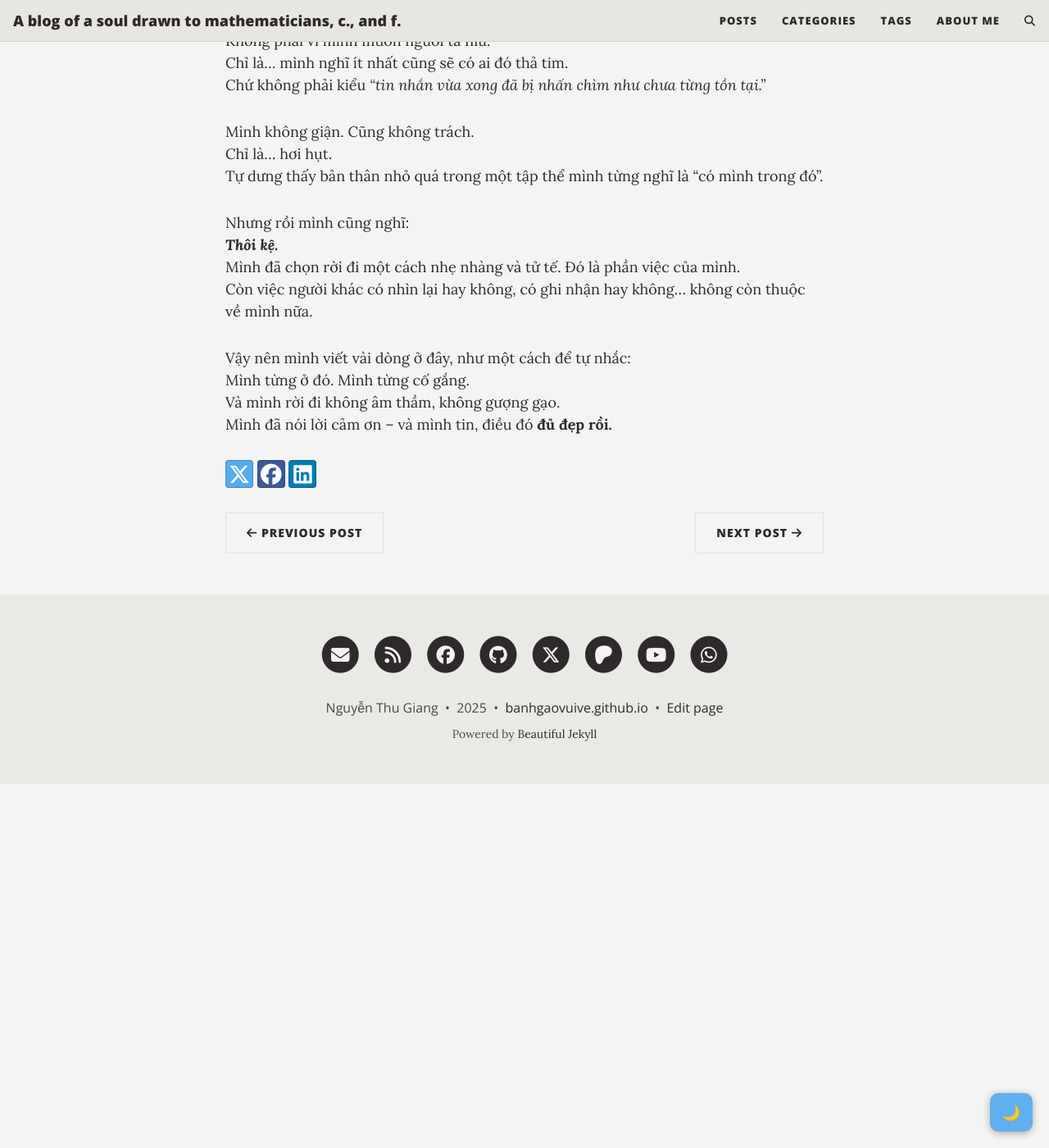
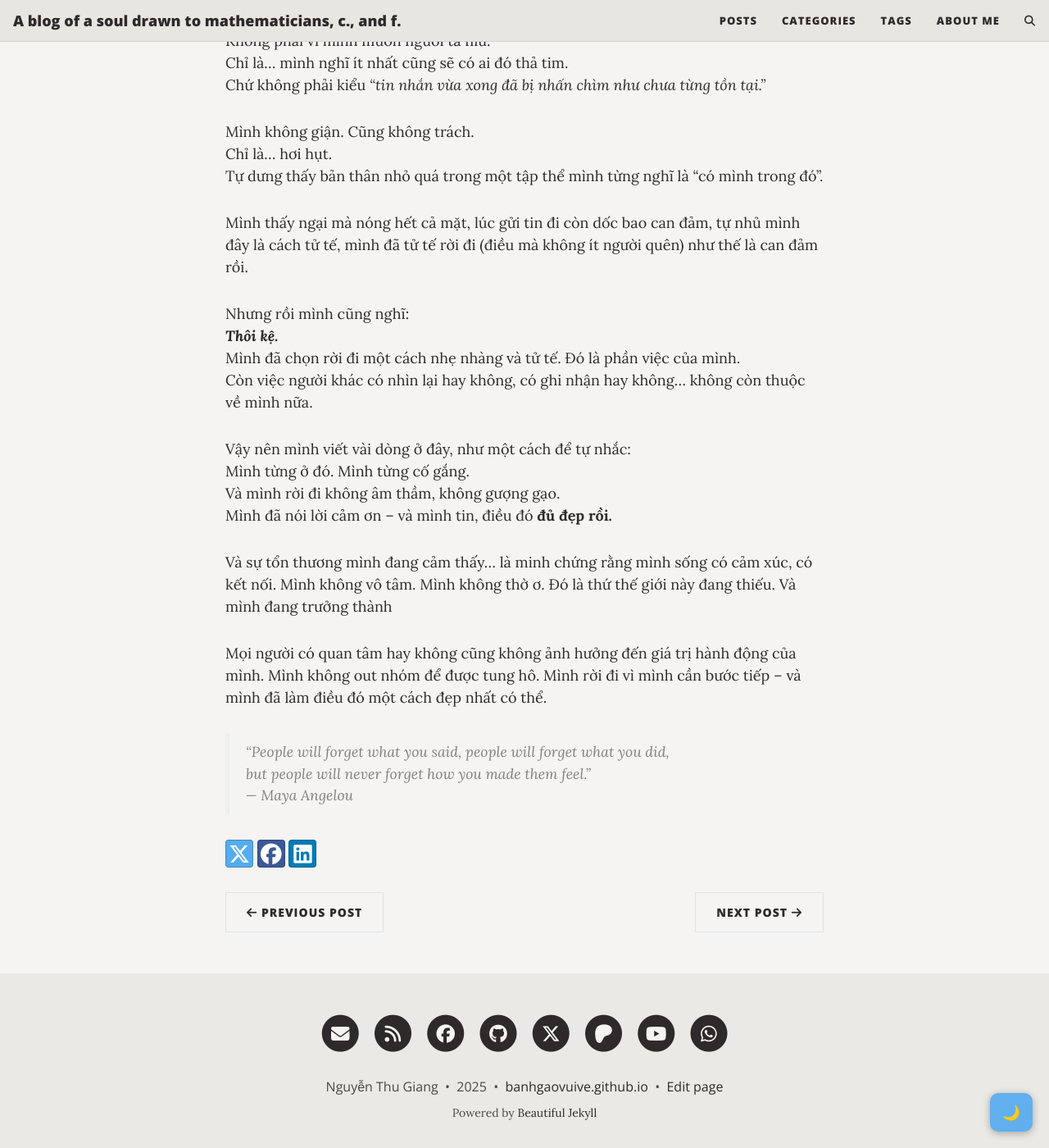
Before and after one commit to banhgaovuive/banhgaovuive.github.io, a Jekyll site: the page built from _posts/2025-08-03-motloitambietnho-motchuttonthuong.md, in a window 1280 px wide and 1400 px high, scrolled down 809 px. Shown: the whole window at 82% size. Built offline with Jekyll 4.4.1, drawn with Linux system fonts in a browser that asks for light colours; comment, search, counter and statistics services are not loaded.

Commit message:
Update 2025-08-03-motloitambietnho-motchuttonthuong.md

```diff
--- a/_posts/2025-08-03-motloitambietnho-motchuttonthuong.md
+++ b/_posts/2025-08-03-motloitambietnho-motchuttonthuong.md
@@ -28,6 +30,8 @@ Mình không giận. Cũng không trách.
 Chỉ là... hơi hụt.
 Tự dưng thấy bản thân nhỏ quá trong một tập thể mình từng nghĩ là “có mình trong đó”.
 
+Mình thấy ngại mà nóng hết cả mặt, lúc gửi tin đi còn dốc bao can đảm, tự nhủ mình đây là cách tử tế, mình đã tử tế rời đi (điều mà không ít người quên) như thế là can đảm rồi.
+
 Nhưng rồi mình cũng nghĩ:
 **_Thôi kệ._**
 Mình đã chọn rời đi một cách nhẹ nhàng và tử tế. Đó là phần việc của mình.
@@ -37,3 +41,13 @@ Vậy nên mình viết vài dòng ở đây, như một cách để tự nhắc
 Mình từng ở đó. Mình từng cố gắng.
 Và mình rời đi không âm thầm, không gượng gạo.
 Mình đã nói lời cảm ơn – và mình tin, điều đó **đủ đẹp rồi.**
+
+Và sự tổn thương mình đang cảm thấy… là minh chứng rằng mình sống có cảm xúc, có kết nối.
+Mình không vô tâm. Mình không thờ ơ. Đó là thứ thế giới này đang thiếu. Và mình đang trưởng thành
+
+Mọi người có quan tâm hay không cũng không ảnh hưởng đến giá trị hành động của mình.
+Mình không out nhóm để được tung hô. Mình rời đi vì mình cần bước tiếp – và mình đã làm điều đó một cách đẹp nhất có thể.
+
+> “People will forget what you said, people will forget what you did,
+> but people will never forget how you made them feel.”
+> — *Maya Angelou*
```
Also changed, not shown: other parts of _posts/2025-08-03-motloitambietnho-motchuttonthuong.md (+2 -0 lines).
